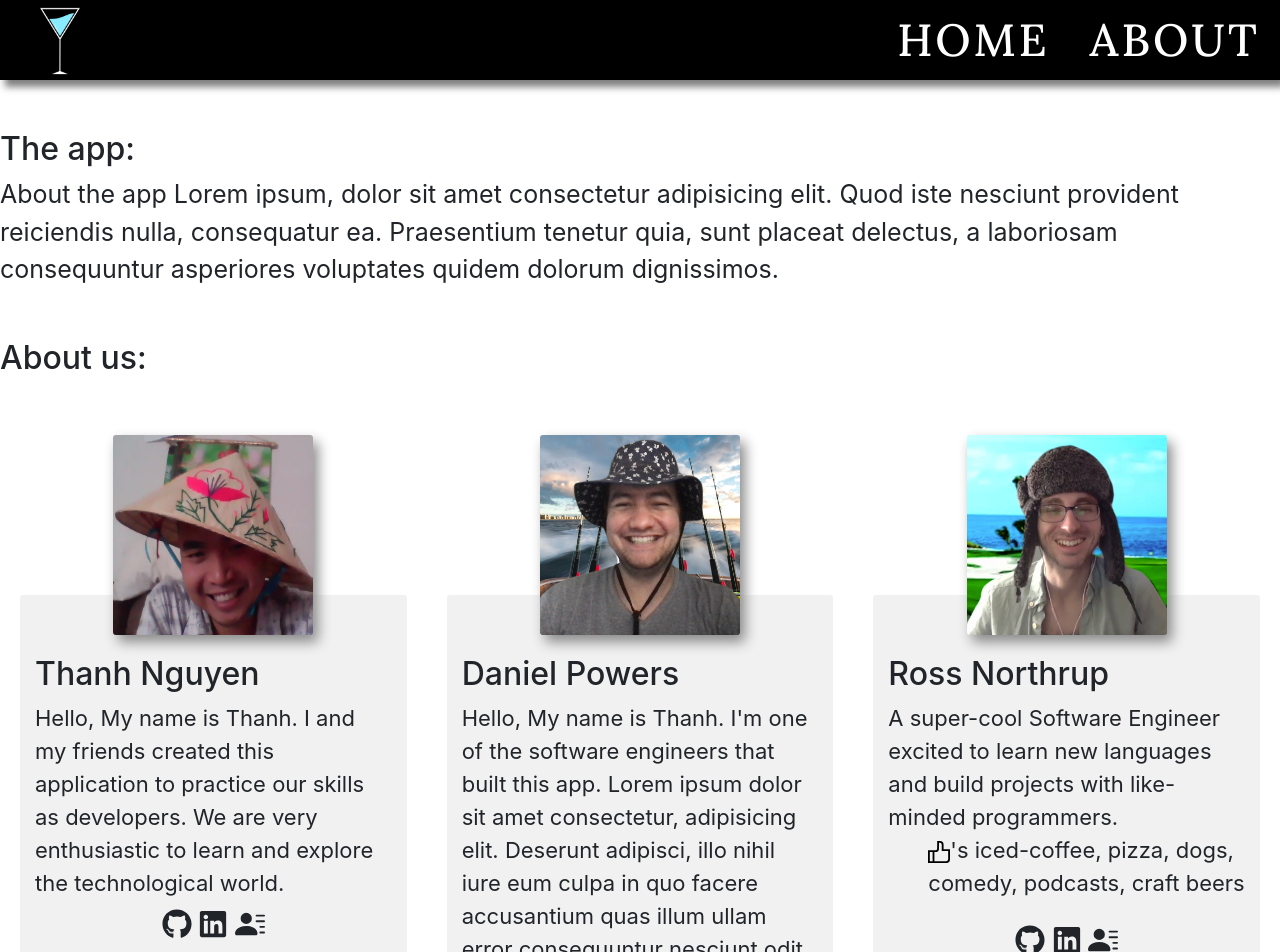
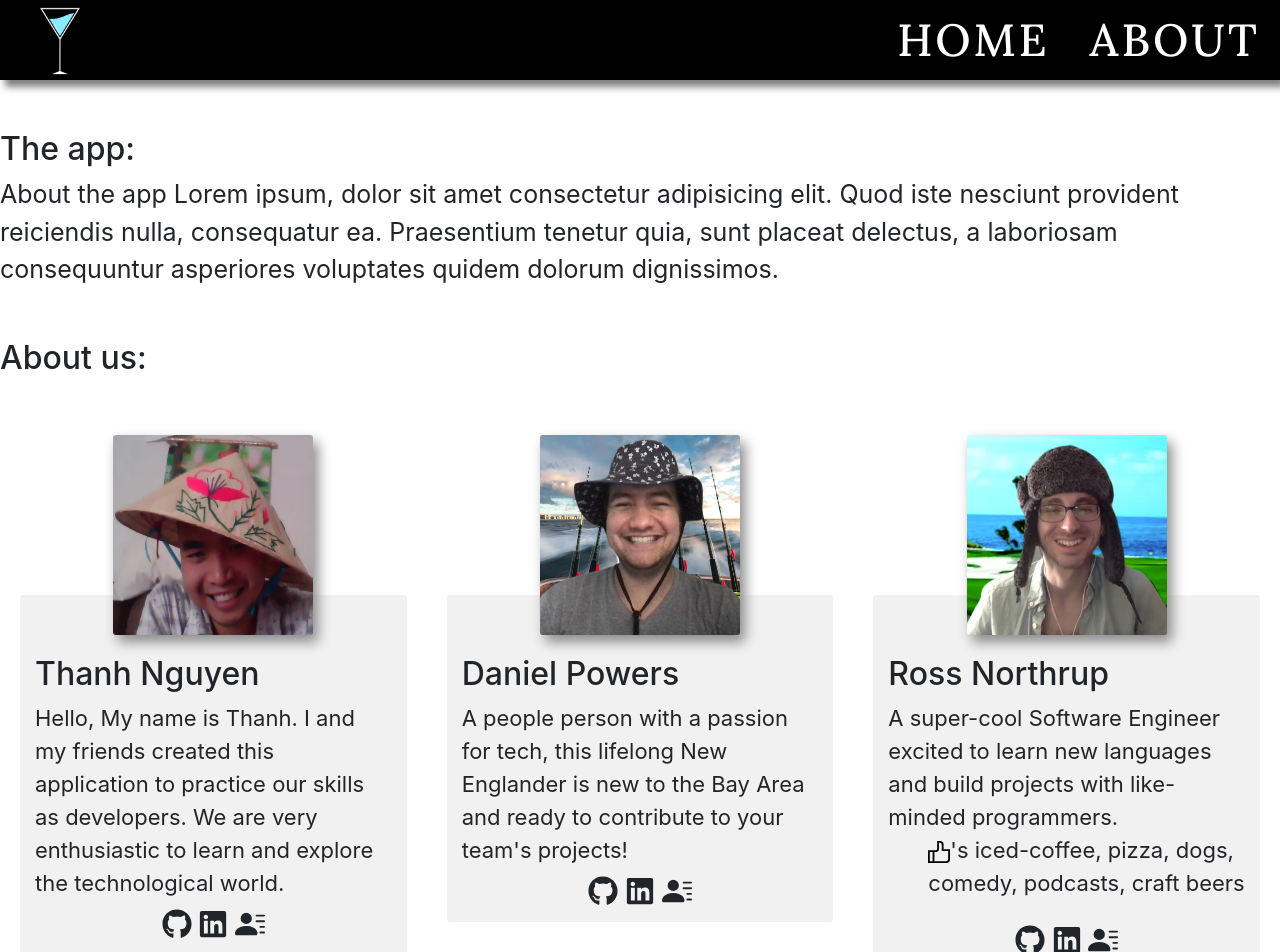
Before and after one commit to ParliamentOfOwls4/client, a React (Create React App) app: page /about in a window 1280 px wide. Shown: the top 952 px of the page. Built offline with nearby package versions, Linux system fonts and the light colour scheme; a web font is replaced by a local one.

Commit message:
Add Dan's about section

```diff
--- a/src/Components/Pages/About.js
+++ b/src/Components/Pages/About.js
@@ -60,11 +60,7 @@ const About = () => {
           </div>
           <div className='bio'>
             <h2>Daniel Powers</h2>
-            Hello, My name is Thanh. I'm one of the software engineers that
-            built this app. Lorem ipsum dolor sit amet consectetur, adipisicing
-            elit. Deserunt adipisci, illo nihil iure eum culpa in quo facere
-            accusantium quas illum ullam error consequuntur nesciunt odit fugit
-            maxime numquam. Quas?
+            A people person with a passion for tech, this lifelong New Englander is new to the Bay Area and ready to contribute to your team's projects!
             <div className='about-icons'>
               <a
                 href='https://github.com/Danpowers24'
```
